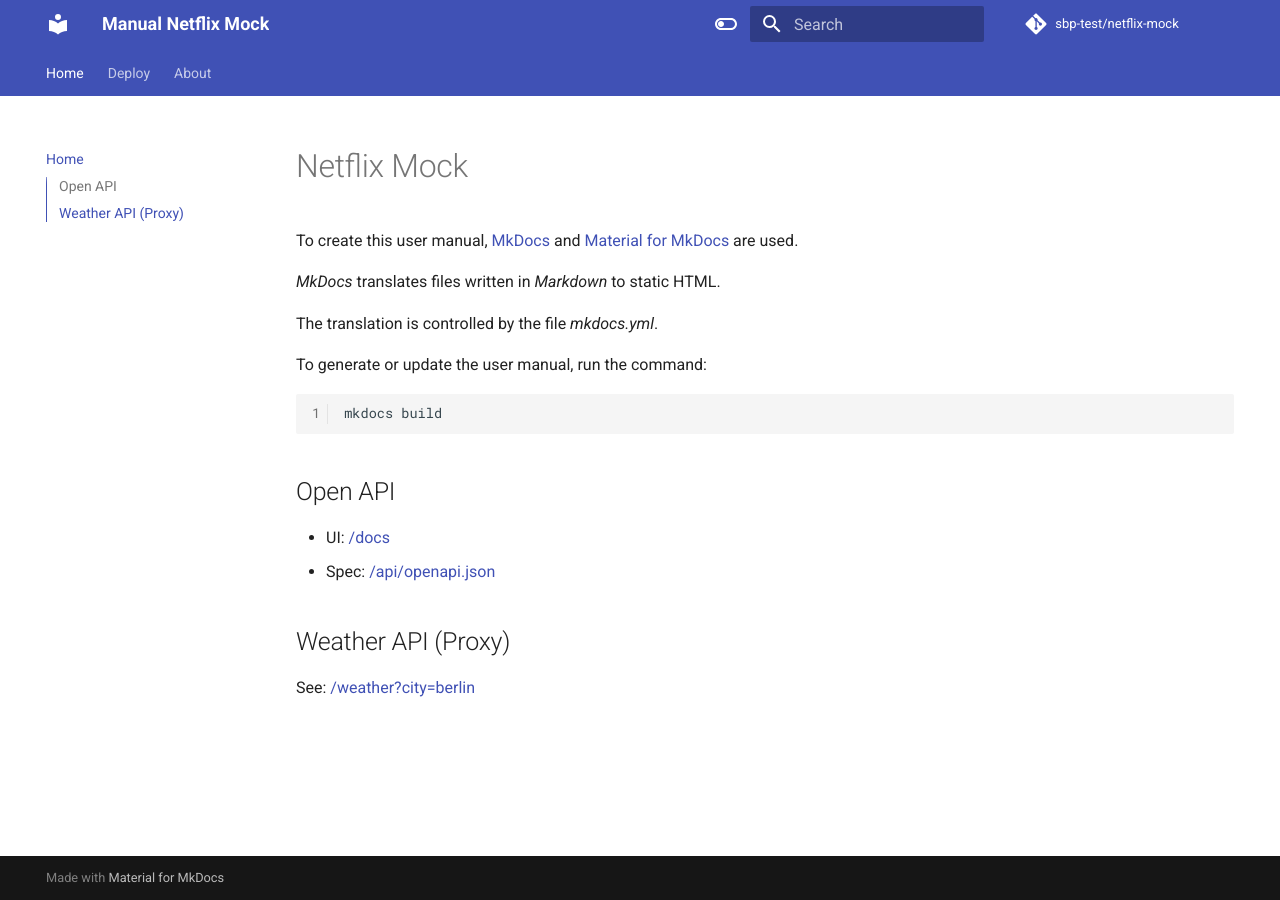
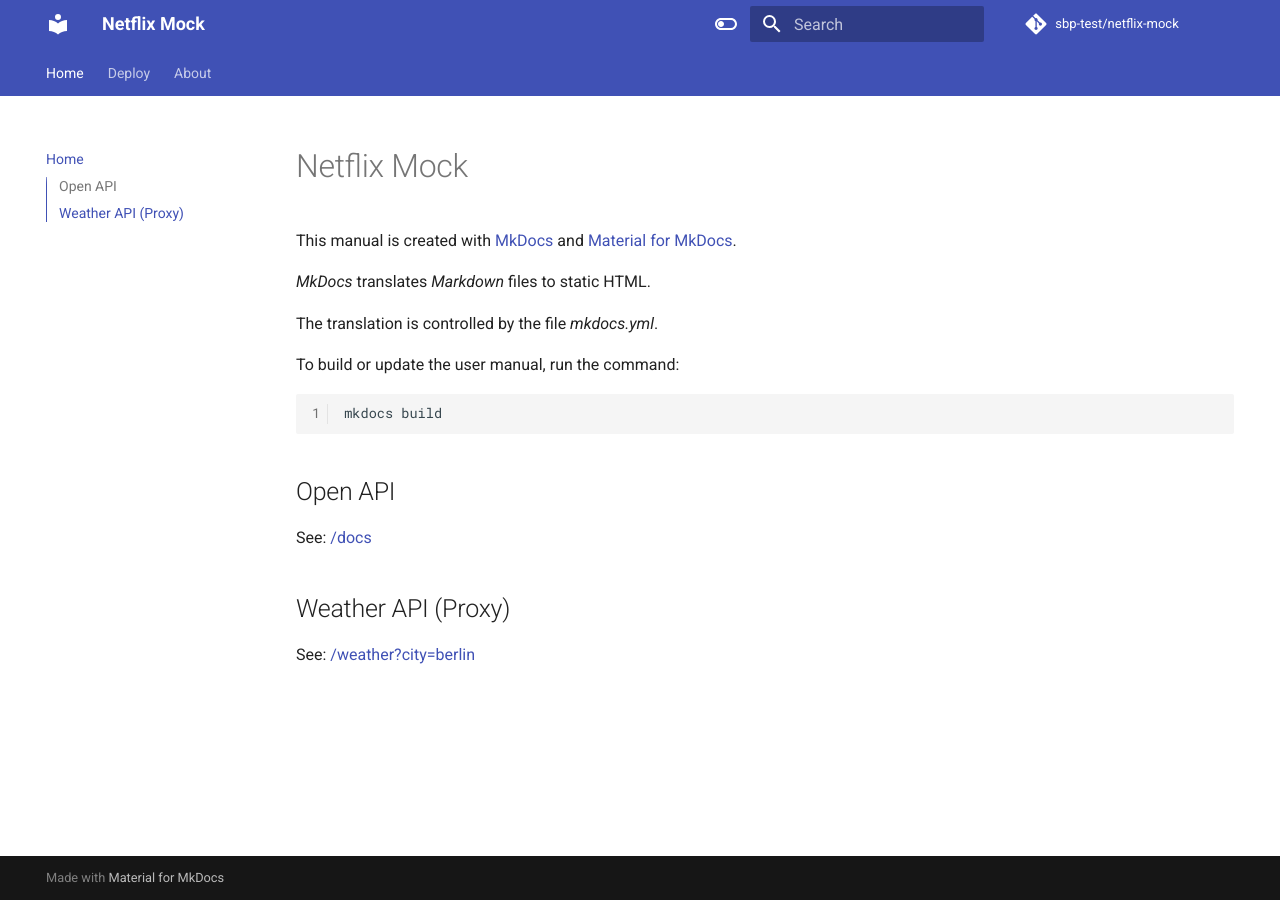
Before and after one commit to ges0909/netflix-mock, an MkDocs documentation site: the page built from docs/home.md, in a window 1280 px wide. Built offline with MkDocs 1.6.1 and Material for MkDocs 9.7.7, drawn with Linux system fonts in a browser that asks for light colours; comment, search, counter and statistics services are not loaded; the version menu is left out.

````diff
--- a/docs/home.md
+++ b/docs/home.md
@@ -1,13 +1,21 @@
 # Netflix Mock
 
-To create this user manual, [MkDocs](https://www.mkdocs.org/) and [Material for MkDocs](https://squidfunk.github.io/mkdocs-material/)
-are used.
+<!-- disable 'Edit this page'
+<style>
+  .md-content__button {
+    display: none;
+  }
+</style>
+-->
 
-_MkDocs_ translates files written in _Markdown_ to static HTML.
+This manual is created with [MkDocs](https://www.mkdocs.org/) and
+[Material for MkDocs](https://squidfunk.github.io/mkdocs-material/).
+
+_MkDocs_ translates _Markdown_ files to static HTML.
 
 The translation is controlled by the file _mkdocs.yml_.
 
-To generate or update the user manual, run the command:
+To build or update the user manual, run the command:
 
 ```shell
 mkdocs build
@@ -15,8 +23,7 @@
 
 ## Open API
 
-- UI: [/docs](/docs)
-- Spec: [/api/openapi.json](/api/openapi.json)
+See: [/docs](/docs)
 
 ## Weather API (Proxy)
 
--- a/mkdocs.yml
+++ b/mkdocs.yml
@@ -1,9 +1,15 @@
-site_name: Manual Netflix Mock
+site_name: Netflix Mock
 
 use_directory_urls: false # otherwise FastAPI is not able to resolve to 'index.html'
 
 repo_name: sbp-test/netflix-mock
 repo_url: https://github.com/ges0909/netflix-mock.git
+edit_uri:
+
+nav:
+  - Home: home.md
+  - Deploy: deploy.md
+  - About: about.md
 
 theme:
   name: material
@@ -55,8 +61,3 @@
   homepage: https://www.syrocon.de/
   version:
     provider: mike
-
-nav:
-  - Home: home.md
-  - Deploy: deploy.md
-  - About: about.md
````
Also changed, not shown: 2 other files.
